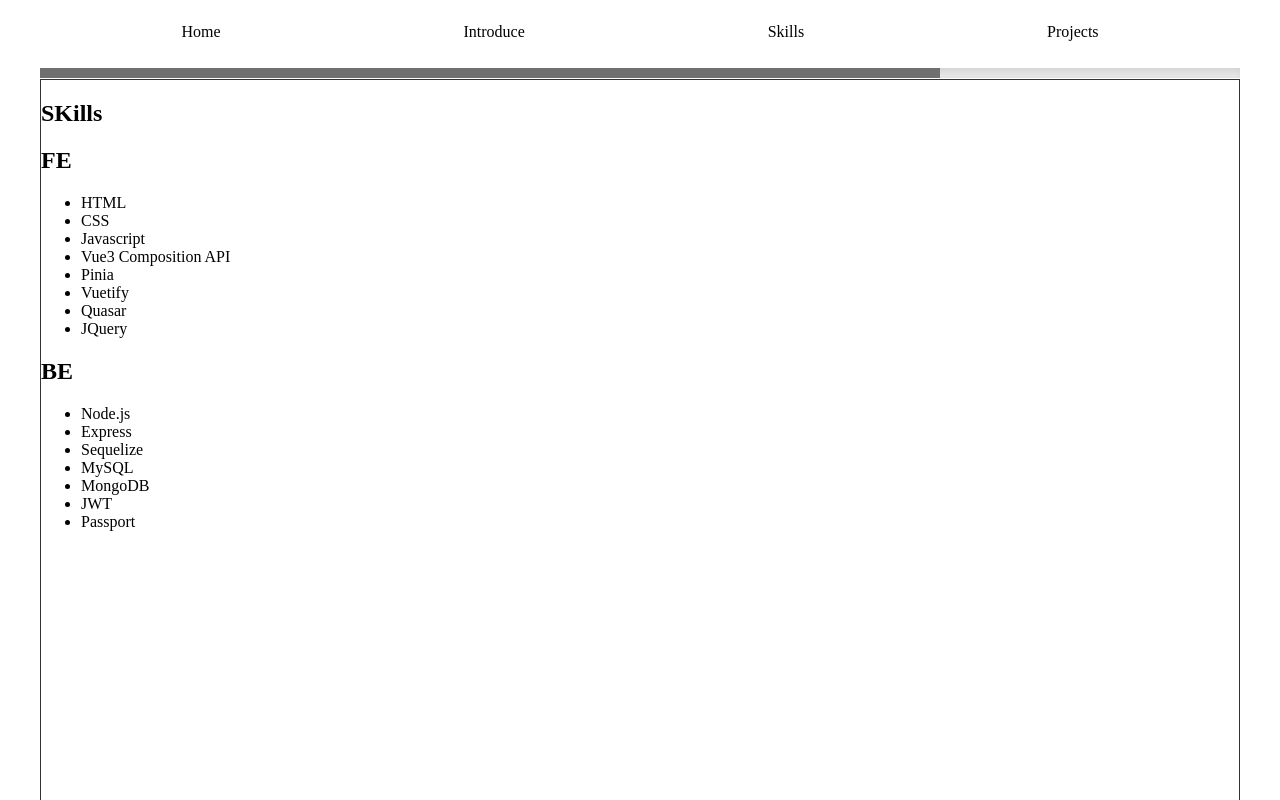
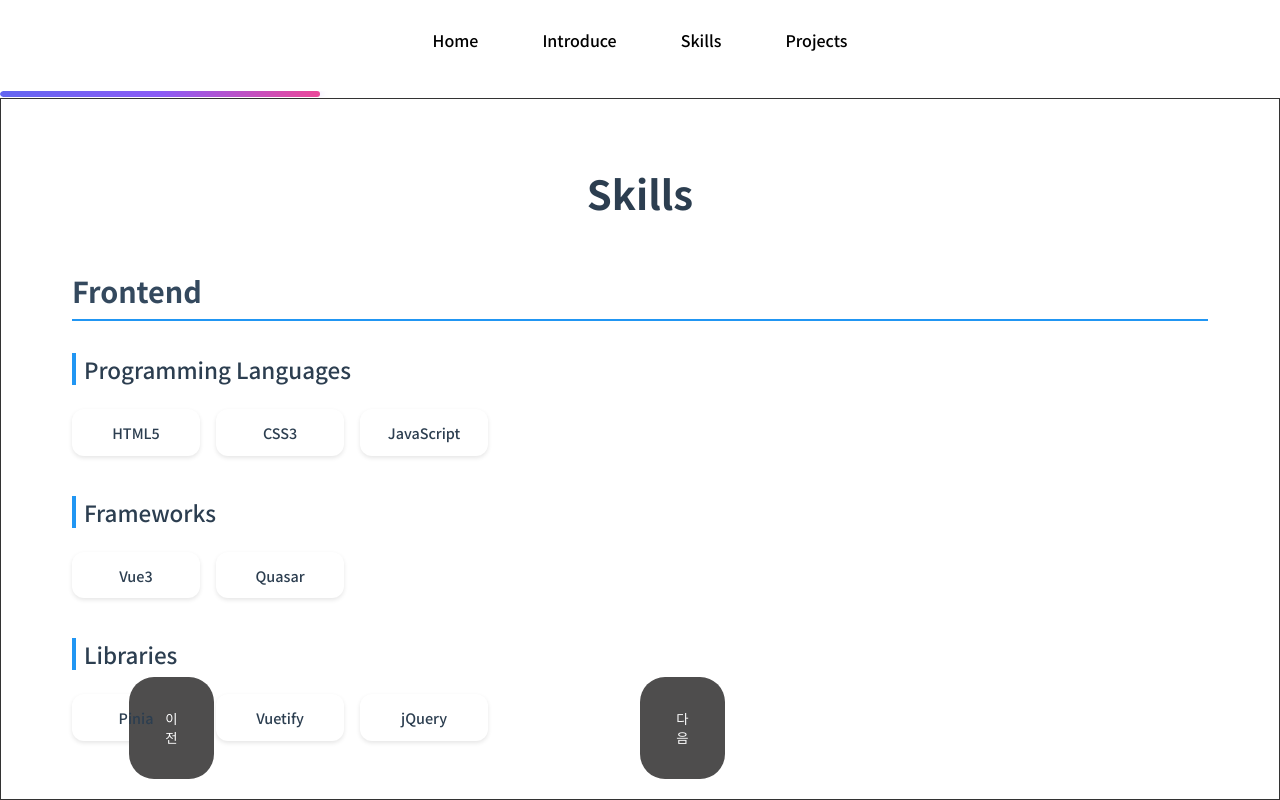
Before and after one commit to bea0266/bsc-portfolio-vue, a Vue app: page /home in a window 1280 px wide. Both pictures are taken after a click on the element "Skills". Shown: the top 800 px of the page. Built offline with nearby package versions, Linux system fonts and the light colour scheme.

Commit message:
커서 이용하여 화면 수정해봄 <- 생각보다 재밌고 괜찮다..

```diff
--- a/src/App.vue
+++ b/src/App.vue
@@ -93,33 +93,68 @@
 <style>
 	nav {
 		display: flex;
-		/* background-color: #f1f1f1; */
 		margin: 5px;
 		padding: 15px;
 		justify-content: space-around;
 		align-items: center;
 		text-align: center;
+		height: 60px;
+		font-family: 'Noto Sans KR', sans-serif;
 	}
 
 	nav a {
 		text-decoration: none;
-		font-weight: bold;
+		font-weight: 500;
 		color: #333;
+		font-family: 'Noto Sans KR', sans-serif;
+	}
+
+	.nav-menu {
+		display: flex;
+		justify-content: center;
+		align-items: center;
+		height: 100%;
+		gap: 2rem;
+	}
+
+	.nav-menu > div {
+		cursor: pointer;
+		padding: 0.5rem 1rem;
+		transition: all 0.3s ease;
+		font-weight: 500;
+	}
+
+	.nav-menu > div:hover {
+		color: #2196F3;
+		transform: translateY(-2px);
 	}
 
 	.header__progress {
 		width: 100%;
-		height: 10px;
+		height: 6px;
 		appearance: none;
+		border-radius: 3px;
+		overflow: hidden;
+		transition: all 0.3s ease;
 	}
 
 	.header__progress::-webkit-progress-bar {
-		background: #e0dfdc83;
-		box-shadow: inset 3px 3px 10px #ccc;
+		background: rgba(255, 255, 255, 0.1);
+		backdrop-filter: blur(10px);
+		border-radius: 3px;
 	}
 
 	.header__progress::-webkit-progress-value {
-		background: #707070;
+		background: linear-gradient(90deg, #6366f1, #8b5cf6, #ec4899);
+		border-radius: 3px;
+		transition: width 0.3s ease;
+		box-shadow: 0 0 10px rgba(139, 92, 246, 0.3);
+	}
+
+	.header__progress::-moz-progress-bar {
+		background: linear-gradient(90deg, #6366f1, #8b5cf6, #ec4899);
+		border-radius: 3px;
+		box-shadow: 0 0 10px rgba(139, 92, 246, 0.3);
 	}
 
 	.btn__page {
@@ -162,4 +197,16 @@
 	#btn__page--next::after {
 		content: '다음';
 	}
+
+	.book-area {
+		position: relative;
+		height: calc(100vh - 100px);
+		border: 1px solid #333;
+		overflow: hidden;
+	}
+
+	.book-area > *:not(.main_cont) {
+		padding: 2rem;
+		box-sizing: border-box;
+	}
 </style>
--- a/src/assets/main.css
+++ b/src/assets/main.css
@@ -1,9 +1,17 @@
 @import './base.css';
+
+html, body {
+  height: 100%;
+  margin: 0;
+  padding: 0;
+  overflow: hidden;
+}
 
 #app {
   width: 100%;
-  max-width: 1200px;
-  margin: auto;
+  height: 100vh;
+  margin: 0;
+  padding: 0;
 }
 
 a,
@@ -33,10 +41,10 @@
   }
 }
 .book-area {
-  position: relative; /* 부모 컨테이너를 기준으로 절대 위치 설정 */
-  height: 900px;
+  position: relative;
+  height: calc(100vh - 100px); /* 헤더 높이를 고려하여 계산 */
   border: 1px solid #333;
-  overflow: hidden; /* 내부 콘텐츠가 넘칠 경우 숨김 처리 */
+  overflow: hidden;
 }
 
 .fade-enter-active,
--- a/src/views/HomeView.vue
+++ b/src/views/HomeView.vue
@@ -1,11 +1,15 @@
 <template>
     <div class="main_cont">
+        <div class="content-wrapper">
             <h1 class="main_cont__title">개발자 배승찬의 이야기</h1>
             <p>안녕하세요 개발자 배승찬입니다. </p>
             <p>바로가기</p>
+            <div class="button-group">
                 <button class="main_cont__btn" @click="clickQuickMenu(MenuItemsTitle.INTRODUCE)">Introduce</button>
                 <button class="main_cont__btn" @click="clickQuickMenu(MenuItemsTitle.SKILLS)">Skills</button>
                 <button class="main_cont__btn" @click="clickQuickMenu(MenuItemsTitle.PROJECTS)">Projects</button>
+            </div>
+        </div>
     </div>
 </template>
 <script setup lang="ts">
@@ -19,23 +23,92 @@
 
 </script>
 <style>
+@import url('https://fonts.googleapis.com/css2?family=Noto+Sans+KR:wght@300;400;500;700&display=swap');
+
 .main_cont {
     display: flex;
     justify-content: center;
     align-items: center;
     flex-direction: column;
-    height: 800px;
+    height: 100%;
+    padding: 0;
+    box-sizing: border-box;
+    position: relative;
+    background-image: url('https://images.unsplash.com/photo-1555066931-4365d14bab8c?q=80&w=2070&auto=format&fit=crop');
+    background-size: cover;
+    background-position: center;
+    background-attachment: fixed;
+}
+
+.content-wrapper {
+    display: flex;
+    flex-direction: column;
+    align-items: center;
+    justify-content: center;
+    height: 100%;
+    max-width: 800px;
+    margin: 0 auto;
+}
+
+.main_cont::before {
+    content: '';
+    position: absolute;
+    top: 0;
+    left: 0;
+    right: 0;
+    bottom: 0;
+    background-color: rgba(0, 0, 0, 0.6);
+    z-index: 1;
+}
+
+.main_cont > * {
+    position: relative;
+    z-index: 2;
+    color: white;
+    text-shadow: 0 2px 4px rgba(0, 0, 0, 0.3);
+}
+
+.main_cont__title {
+    font-size: 2.8rem;
+    margin-bottom: 2rem;
+    text-align: center;
+    color: white;
+    font-weight: 700;
+    font-family: 'Noto Sans KR', sans-serif;
+}
+
+.main_cont p {
+    margin-bottom: 2rem;
+    font-size: 1.3rem;
+    color: white;
+    font-weight: 500;
+    font-family: 'Noto Sans KR', sans-serif;
+}
+
+.button-group {
+    display: flex;
+    flex-direction: column;
+    align-items: center;
+    gap: 1rem;
 }
 
 .main_cont__btn {
-  width: 125px;
-  background-color: #000000;
+    width: 200px;
+    background-color: #2196F3;
     color: white;
     border-radius: 25px;
-  padding: 5px;
-  margin-bottom: 10px;
+    padding: 12px 24px;
     border: none;
-  font-weight: bold;
+    font-weight: 500;
     cursor: pointer;
+    transition: all 0.3s ease;
+    box-shadow: 0 4px 6px rgba(0, 0, 0, 0.1);
+    font-family: 'Noto Sans KR', sans-serif;
+}
+
+.main_cont__btn:hover {
+    background-color: #1976D2;
+    transform: translateY(-2px);
+    box-shadow: 0 6px 8px rgba(0, 0, 0, 0.2);
 }
 </style>
--- a/src/views/IntroduceView.vue
+++ b/src/views/IntroduceView.vue
@@ -1,9 +1,10 @@
 <template>
 	<div>
+	    <h1>소개</h1>
 		<div class="details">
 			<p class="intro">{{ introduce.description }}</p>
 		</div>
-    <h1>소개</h1>
+
 	</div>
 </template>
 <script setup lang="ts">
--- a/src/views/SkillsView.vue
+++ b/src/views/SkillsView.vue
@@ -1,29 +1,168 @@
 <template>
-  <div class="about">
-    <h1>SKills</h1>
-    <h2>FE</h2>
-    <ul>
-      <li>HTML</li>
-      <li>CSS</li>
-      <li>Javascript</li>
-      <li>Vue3 Composition API</li>
-      <li>Pinia</li>
-      <li>Vuetify</li>
-      <li>Quasar</li>
-      <li>JQuery</li>
-    </ul>
-    <h2>BE</h2>
-    <ul>
-      <li>Node.js</li>
-      <li>Express</li>
-      <li>Sequelize</li>
-      <li>MySQL</li>
-      <li>MongoDB</li>
-      <li>JWT</li>
-      <li>Passport</li>
-    </ul>
+  <div class="skills-container">
+    <h1 class="skills-title">Skills</h1>
+
+    <div class="skills-section">
+      <h2 class="section-title">Frontend</h2>
+
+      <div class="category-section">
+        <h3 class="category-title">Programming Languages</h3>
+        <div class="skills-grid">
+          <div
+            v-for="skill in programmingLanguages"
+            :key="skill.name"
+            class="skill-card"
+          >
+            <span class="skill-name">{{ skill.name }}</span>
+          </div>
+        </div>
+      </div>
+
+      <div class="category-section">
+        <h3 class="category-title">Frameworks</h3>
+        <div class="skills-grid">
+          <div
+            v-for="skill in frameworks"
+            :key="skill.name"
+            class="skill-card"
+          >
+            <span class="skill-name">{{ skill.name }}</span>
+          </div>
+        </div>
+      </div>
+
+      <div class="category-section">
+        <h3 class="category-title">Libraries</h3>
+        <div class="skills-grid">
+          <div
+            v-for="skill in libraries"
+            :key="skill.name"
+            class="skill-card"
+          >
+            <span class="skill-name">{{ skill.name }}</span>
+          </div>
+        </div>
+      </div>
+    </div>
   </div>
 </template>
 
+<script setup lang="ts">
+const programmingLanguages = [
+  { name: 'HTML5' },
+  { name: 'CSS3' },
+  { name: 'JavaScript' }
+];
+
+const frameworks = [
+  { name: 'Vue3' },
+  { name: 'Quasar' }
+];
+
+const libraries = [
+  { name: 'Pinia' },
+  { name: 'Vuetify' },
+  { name: 'jQuery' }
+];
+</script>
+
 <style>
+@import url('https://fonts.googleapis.com/css2?family=Noto+Sans+KR:wght@300;400;500;700&display=swap');
+
+.skills-container {
+  max-width: 1200px;
+  margin: 0 auto;
+  padding: 2rem;
+}
+
+.skills-title {
+  font-size: 2.5rem;
+  text-align: center;
+  margin-bottom: 3rem;
+  color: #2c3e50;
+  font-family: 'Noto Sans KR', sans-serif;
+}
+
+.section-title {
+  font-size: 1.8rem;
+  margin-bottom: 2rem;
+  color: #34495e;
+  font-family: 'Noto Sans KR', sans-serif;
+  border-bottom: 2px solid #2196F3;
+  padding-bottom: 0.5rem;
+}
+
+.category-section {
+  margin-bottom: 2.5rem;
+}
+
+.category-title {
+  font-size: 1.4rem;
+  margin-bottom: 1.5rem;
+  color: #2c3e50;
+  font-family: 'Noto Sans KR', sans-serif;
+  font-weight: 500;
+  padding-left: 0.5rem;
+  border-left: 4px solid #2196F3;
+}
+
+.skills-grid {
+  display: grid;
+  grid-template-columns: repeat(auto-fill, minmax(120px, 1fr));
+  gap: 1rem;
+}
+
+.skill-card {
+  display: flex;
+  align-items: center;
+  justify-content: center;
+  padding: 0.8rem;
+  background: white;
+  border-radius: 12px;
+  box-shadow: 0 2px 4px rgba(0, 0, 0, 0.1);
+  transition: all 0.3s ease;
+  cursor: pointer;
+  position: relative;
+  overflow: hidden;
+}
+
+.skill-card::before {
+  content: '';
+  position: absolute;
+  top: 0;
+  left: 0;
+  width: 100%;
+  height: 100%;
+  background: linear-gradient(45deg, #2196F3, #64B5F6);
+  opacity: 0;
+  transition: opacity 0.3s ease;
+  z-index: 1;
+}
+
+.skill-card:hover::before {
+  opacity: 0.1;
+}
+
+.skill-card:hover {
+  transform: translateY(-3px);
+  box-shadow: 0 4px 8px rgba(0, 0, 0, 0.1);
+}
+
+.skill-name {
+  font-size: 0.9rem;
+  font-weight: 500;
+  color: #2c3e50;
+  font-family: 'Noto Sans KR', sans-serif;
+  z-index: 2;
+}
+
+@media (max-width: 768px) {
+  .skills-grid {
+    grid-template-columns: repeat(auto-fill, minmax(100px, 1fr));
+  }
+
+  .skill-name {
+    font-size: 0.8rem;
+  }
+}
 </style>
```
Lines whose indentation alone changed are shown as unchanged.
